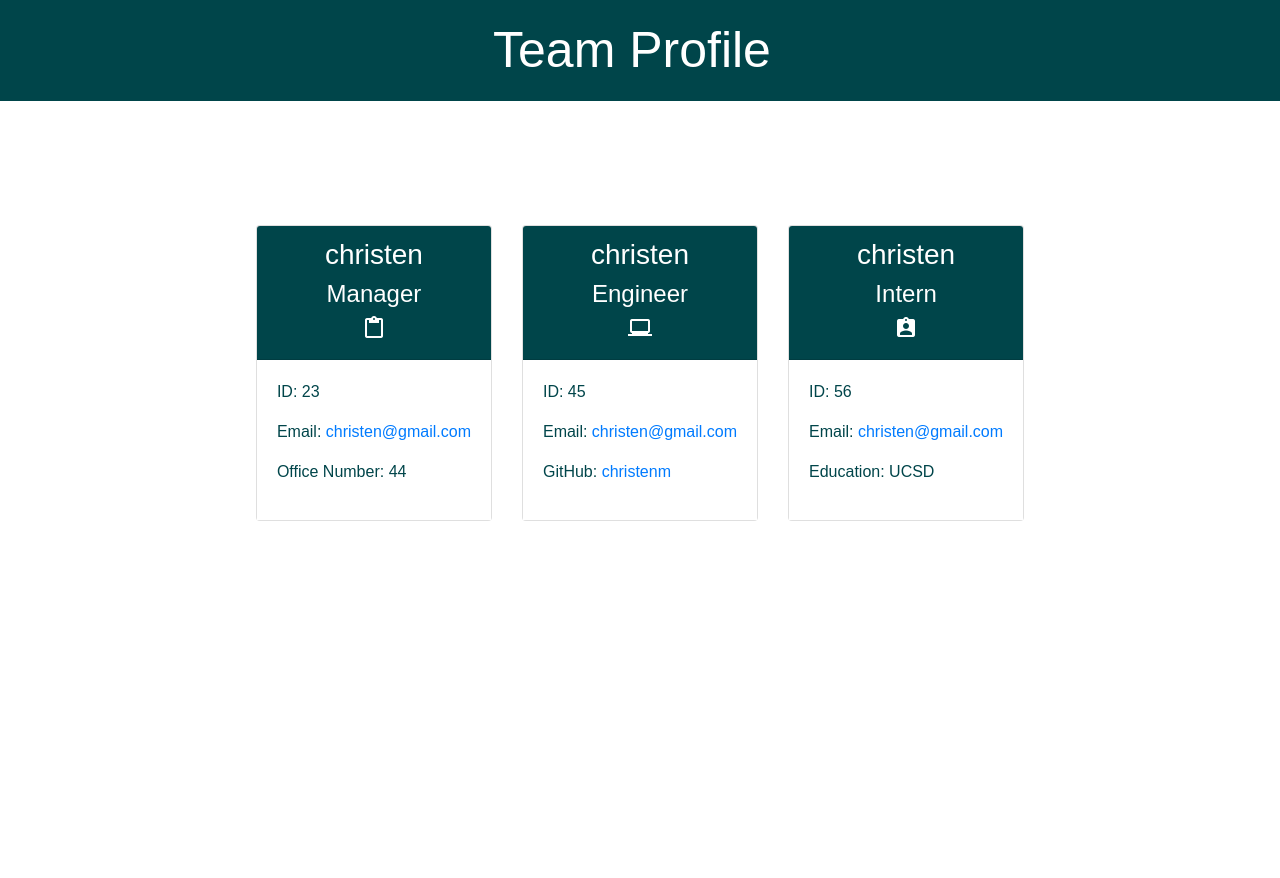
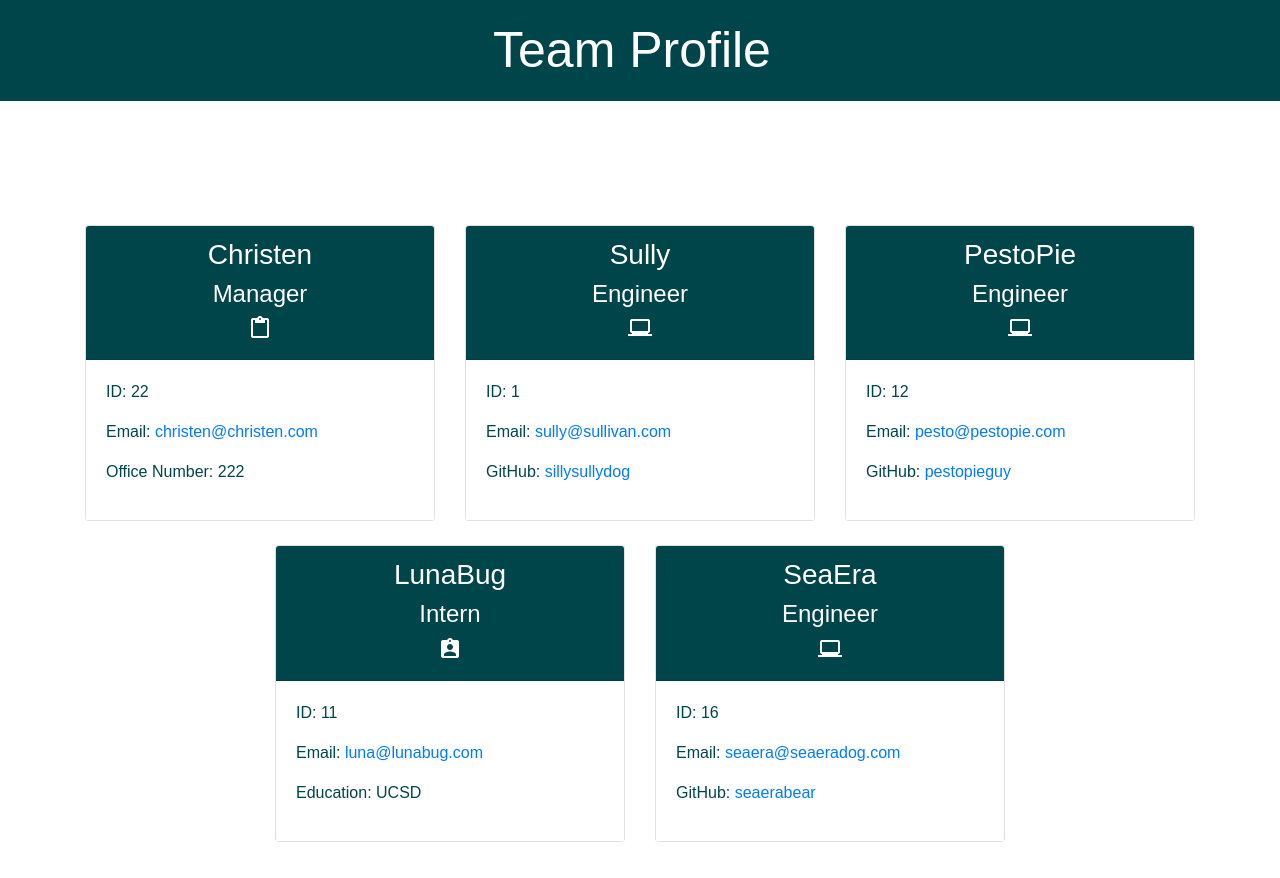
Before and after one commit to cmarielorber/Team_Profile_Generator, a website: page dist/team.html in a window 1280 px wide. Before the commit the page ends 800 px from the top, so only its background shows below. Drawn offline with nearby package versions, Linux system fonts and the light colour scheme.

Commit message:
added links and updated readme

```diff
--- a/dist/team.html
+++ b/dist/team.html
@@ -25,14 +25,14 @@
     <div class = "col-4 mt-4">
         <div class = "card h-100">
             <div class="card-header text-center">
-                <h3>christen</h3>
+                <h3>Christen</h3>
                 <h4>Manager</h4><i class="material-icons">content_paste</i>
              </div>
 
             <div class="card-body">
-                <p class ="id">ID: 23</p>
-                <p class ="email">Email: <a href="mailto:christen@gmail.com">christen@gmail.com</a></p>
-                <p class ="officeNumber">Office Number: 44</p>
+                <p class ="id">ID: 22</p>
+                <p class ="email">Email: <a href="mailto:christen@christen.com">christen@christen.com</a></p>
+                <p class ="officeNumber">Office Number: 222</p>
             </div>
         </div>
     </div>
@@ -40,14 +40,14 @@
     <div class = "col-4 mt-4">
         <div class = "card h-100">
             <div class="card-header text-center">
-                <h3> christen</h3>
+                <h3> Sully</h3>
                 <h4>Engineer</h4><i class="material-icons">laptop_windows</i>
              </div>
 
             <div class="card-body">
-                <p class ="id">ID: 45</p>
-                <p class ="email">Email: <a href="mailto:christen@gmail.com">christen@gmail.com</a></p>
-                <p class ="gitHub">GitHub: <a href="https://github.com/christenm">christenm</a></p>
+                <p class ="id">ID: 1</p>
+                <p class ="email">Email: <a href="mailto:sully@sullivan.com">sully@sullivan.com</a></p>
+                <p class ="gitHub">GitHub: <a href="https://github.com/sillysullydog">sillysullydog</a></p>
             </div>
         </div>
     </div>
@@ -55,14 +55,44 @@
     <div class = "col-4 mt-4">
         <div class = "card h-100">
             <div class="card-header text-center">
-                <h3> christen</h3>
+                <h3> PestoPie</h3>
+                <h4>Engineer</h4><i class="material-icons">laptop_windows</i>
+             </div>
+
+            <div class="card-body">
+                <p class ="id">ID: 12</p>
+                <p class ="email">Email: <a href="mailto:pesto@pestopie.com">pesto@pestopie.com</a></p>
+                <p class ="gitHub">GitHub: <a href="https://github.com/pestopieguy">pestopieguy</a></p>
+            </div>
+        </div>
+    </div>
+
+    <div class = "col-4 mt-4">
+        <div class = "card h-100">
+            <div class="card-header text-center">
+                <h3> LunaBug</h3>
                 <h4>Intern</h4><i class="material-icons">assignment_ind</i>
              </div>
 
             <div class="card-body">
-                <p class ="id">ID: 56</p>
-                <p class ="email">Email: <a href="mailto:christen@gmail.com">christen@gmail.com</a></p>
+                <p class ="id">ID: 11</p>
+                <p class ="email">Email: <a href="mailto:luna@lunabug.com">luna@lunabug.com</a></p>
                 <p class ="school">Education: UCSD</p>
+            </div>
+        </div>
+    </div>
+
+    <div class = "col-4 mt-4">
+        <div class = "card h-100">
+            <div class="card-header text-center">
+                <h3> SeaEra</h3>
+                <h4>Engineer</h4><i class="material-icons">laptop_windows</i>
+             </div>
+
+            <div class="card-body">
+                <p class ="id">ID: 16</p>
+                <p class ="email">Email: <a href="mailto:seaera@seaeradog.com">seaera@seaeradog.com</a></p>
+                <p class ="gitHub">GitHub: <a href="https://github.com/seaerabear">seaerabear</a></p>
             </div>
         </div>
     </div>
```
Also changed, not shown: README.md.
